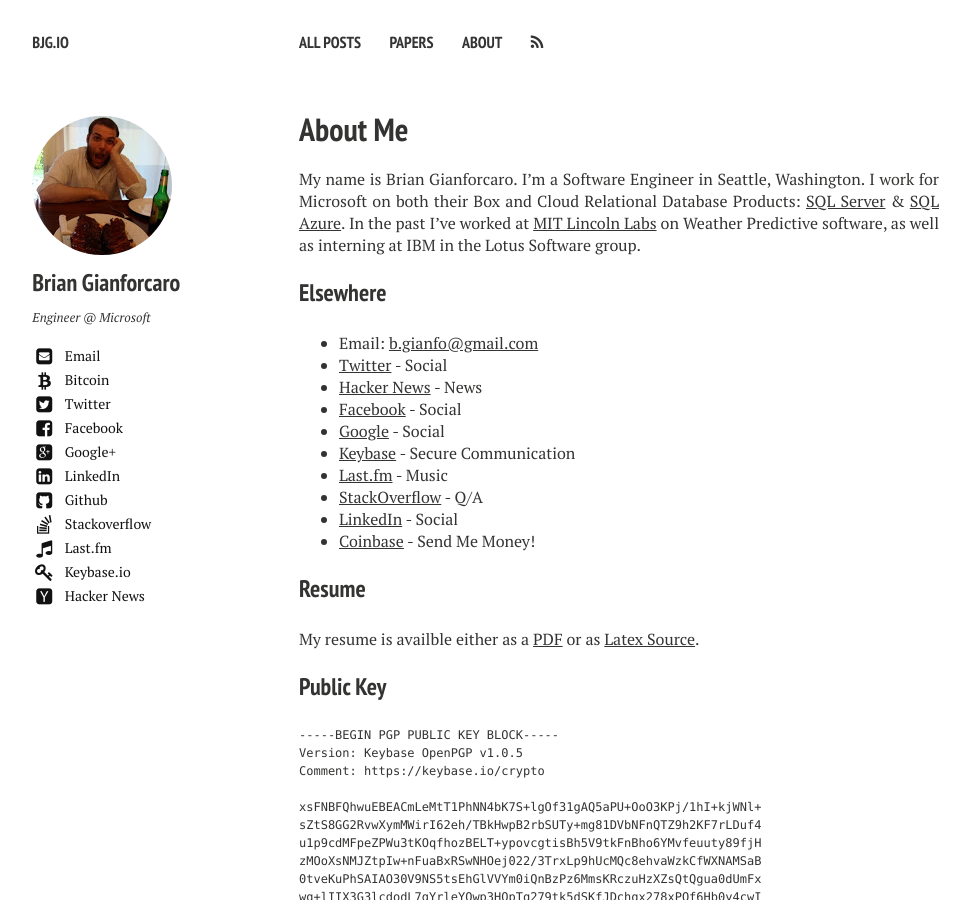
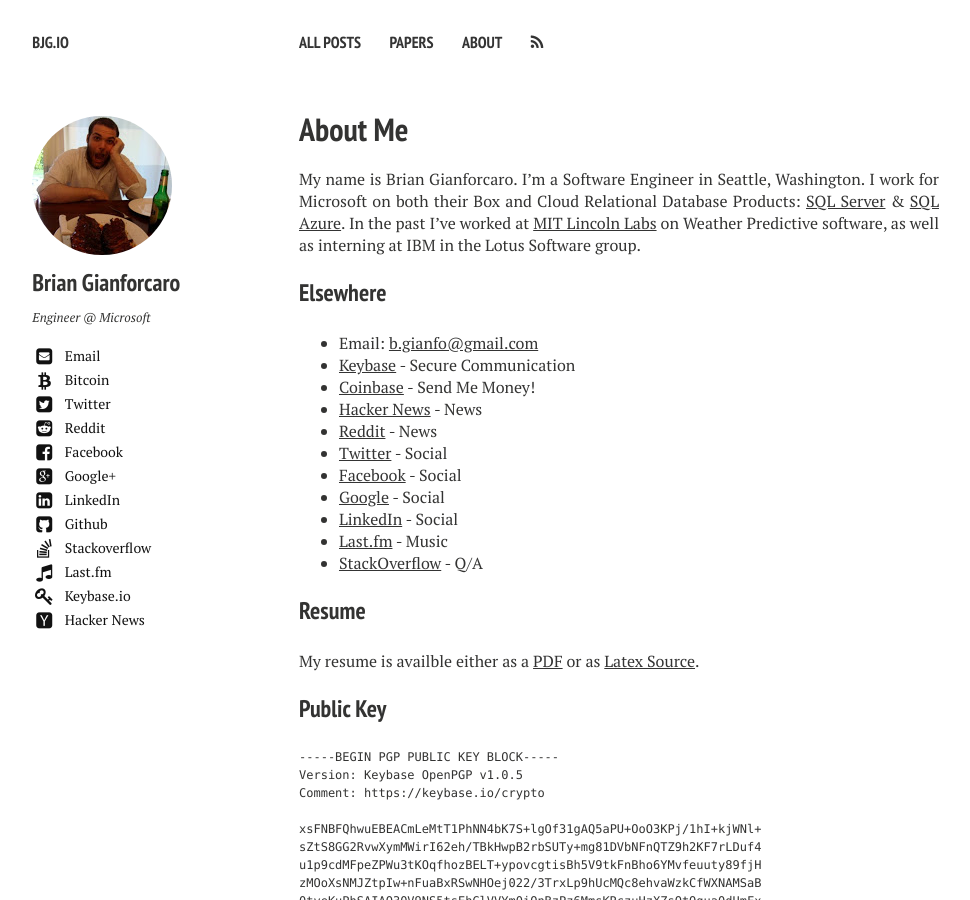
Before and after one commit to bgianfo/bgianfo.github.io, a Jekyll site: the page built from about/index.md, in a window 1280 px wide and 900 px high. Shown: the whole window, without its empty margins (21-991 px from the left). Built offline with Jekyll 4.4.1, drawn with Linux system fonts in a browser that asks for light colours; nearby versions of some CDN libraries.

Commit message:
Add my reddit info to the site.

```diff
--- a/_config.yml
+++ b/_config.yml
@@ -33,6 +33,7 @@
   disqus-shortname:
   twitter: realrbman
   facebook: gianforcaro
+  reddit: realrbman
   google:
     plus: BrianGianforcaro
     analytics:
--- a/_includes/_author-bio.html
+++ b/_includes/_author-bio.html
@@ -12,6 +12,7 @@
 {% if author.email %}<a href="mailto:{{ author.email }}" class="author-social" target="_blank"><i class="fa fa-fw fa-lg fa-envelope-square"></i> Email</a>{% endif %}
 {% if author.coinbase %}<a href="http://coinbase.com/{{ author.coinbase }}" class="author-social" target="_blank"><i class="fa fa-fw fa-lg fa-bitcoin"></i> Bitcoin</a>{% endif %}
 {% if author.twitter %}<a href="http://twitter.com/{{ author.twitter }}" class="author-social" target="_blank"><i class="fa fa-fw fa-lg fa-twitter-square"></i> Twitter</a>{% endif %}
+{% if author.twitter %}<a href="http://reddit.com/u/{{ author.reddit }}" class="author-social" target="_blank"><i class="fa fa-fw fa-lg fa-reddit-square"></i> Reddit</a>{% endif %}
 {% if author.facebook %}<a href="http://facebook.com/{{ author.facebook }}" class="author-social" target="_blank"><i class="fa fa-fw fa-lg fa-facebook-square"></i> Facebook</a>{% endif %}
 {% if author.google.plus %}<a href="http://plus.google.com/+{{ author.google.plus }}" class="author-social" target="_blank"><i class="fa fa-fw fa-lg fa-google-plus-square"></i> Google+</a>{% endif %}
 {% if author.linkedin %}<a href="http://linkedin.com/in/{{ author.linkedin }}" class="author-social" target="_blank"><i class="fa fa-fw fa-lg fa-linkedin-square"></i> LinkedIn</a>{% endif %}
--- a/about/index.md
+++ b/about/index.md
@@ -11,15 +11,16 @@
 
 ### Elsewhere
 * Email: [b.gianfo@gmail.com](mailto:b.gianfo@gmail.com)
+* [Keybase](http://keybase.io/bjg) - Secure Communication
+* [Coinbase](http://coinbase.com/bjg) - Send Me Money!
+* [Hacker News](http://news.ycombinator.com/user?id=bjg) - News
+* [Reddit](http://reddit.com/u/realrbman) - News
 * [Twitter](http://twitter.com/realrbman) - Social
-* [Hacker News](http://news.ycombinator.com/user?id=bjg) - News
 * [Facebook](http://facebook.com/gianforcaro) - Social
 * [Google](http://plus.google.com/+BrianGianforcaro) - Social
-* [Keybase](http://keybase.io/bjg) - Secure Communication
+* [LinkedIn](http://linkedin.com/in/bgianf) - Social
 * [Last.fm](http://lastfm.com/user/realrbman) - Music
 * [StackOverflow](http://stackoverflow.com/users/3415/brian-gianforcaro) - Q/A
-* [LinkedIn](http://linkedin.com/in/bgianf) - Social
-* [Coinbase](http://coinbase.com/bjg) - Send Me Money!
 
 ### Resume
 My resume is availble either as a [PDF](/images/resume.pdf) or as [Latex Source](https://github.com/bgianfo/resume).
```
